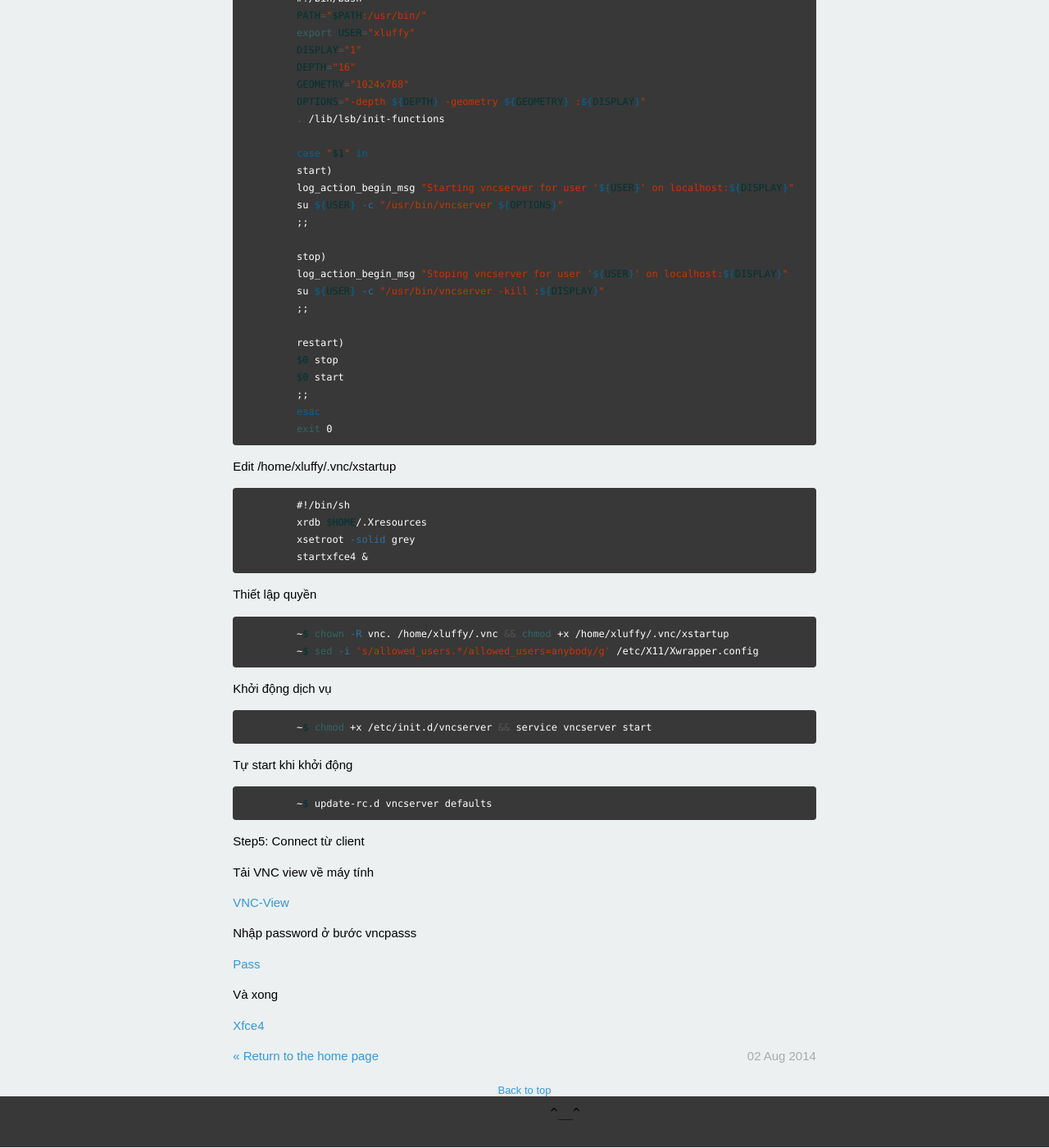
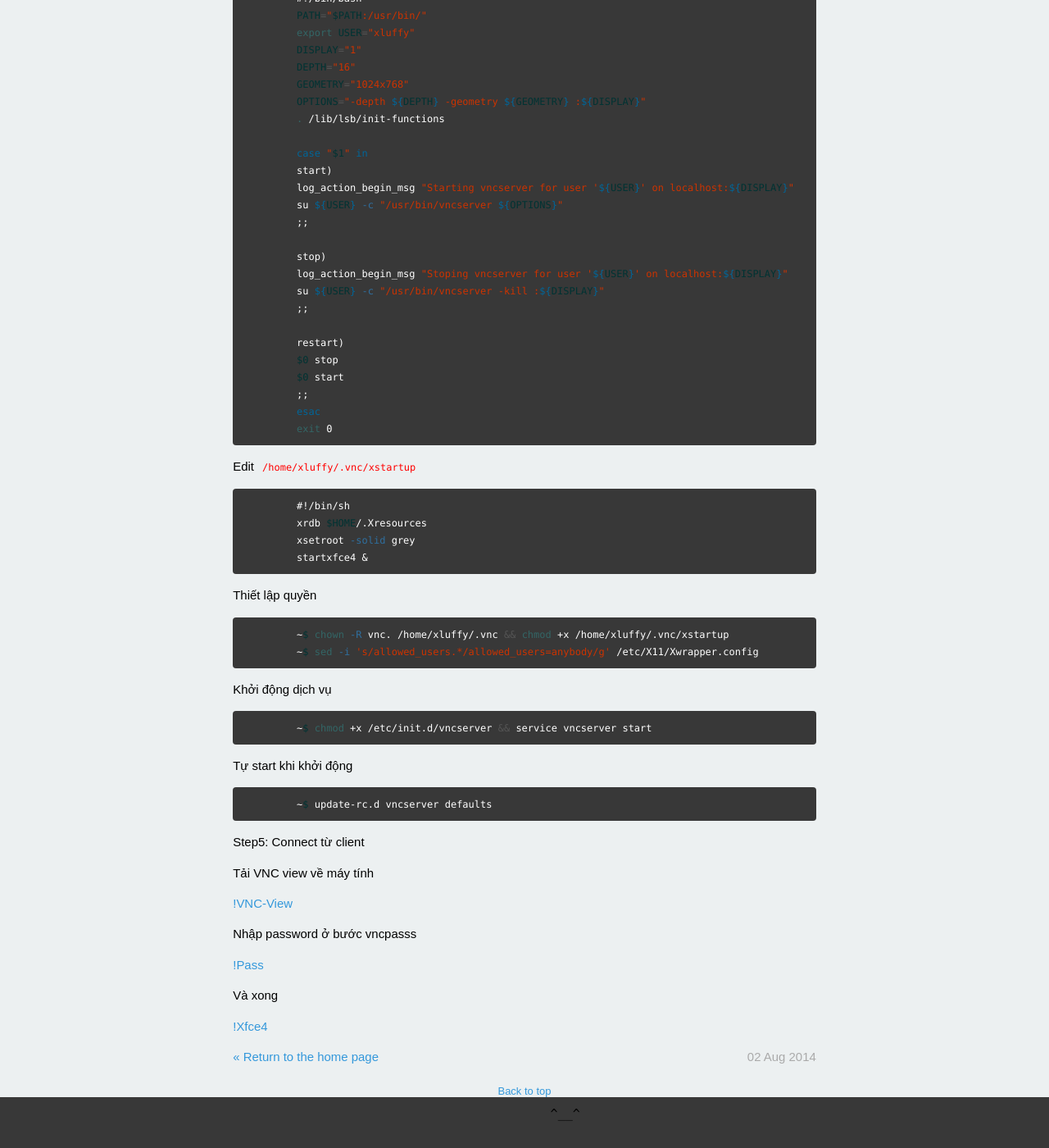
Before and after one commit to gitter-badger/xluffy.github.io, a Jekyll site: the page built from _posts/2014-08-02-setup-config-vnc-server.md, in a window 1280 px wide and 1400 px high, scrolled down 916 px. Shown: the whole window at 82% size. Built offline with Jekyll 4.4.1, drawn with Linux system fonts in a browser that asks for light colours; Markdown is read by kramdown in place of the engine named in the settings.

Commit message:
fix syntax markdown nhúng hình ảnh từ url

````diff
--- a/_posts/2014-08-02-setup-config-vnc-server.md
+++ b/_posts/2014-08-02-setup-config-vnc-server.md
@@ -80,7 +80,7 @@
 	exit 0
 ```
 
-Edit /home/xluffy/.vnc/xstartup
+Edit `/home/xluffy/.vnc/xstartup`
 
 ```bash
 	#!/bin/sh
@@ -112,12 +112,12 @@
 
 Tải VNC view về máy tính
 
-[VNC-View](http://i.imgur.com/IJPrWR7.png)
+[!VNC-View](http://i.imgur.com/IJPrWR7.png)
 
 Nhập password ở bước vncpasss
 
-[Pass](http://i.imgur.com/UVGhCxv)
+[!Pass](http://i.imgur.com/UVGhCxv)
 
 Và xong
 
-[Xfce4](http://i.imgur.com/nMertRl)
+[!Xfce4](http://i.imgur.com/nMertRl)
````
